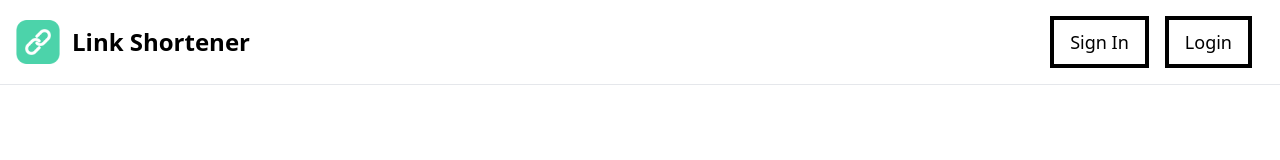
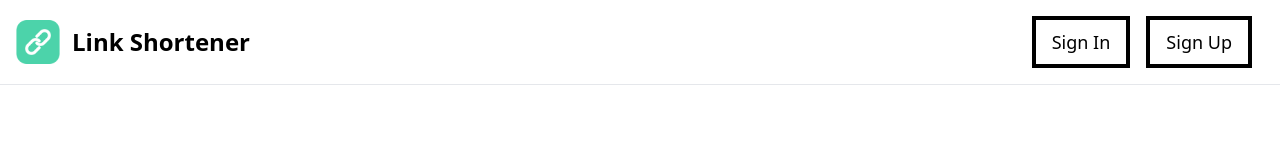
Before and after one commit to NikolaySimakov/ClickChain, a Vue app in the folder client/: page / in a window 1280 px wide. Shown: the top 160 px of the page. Built offline with nearby package versions, Linux system fonts and the light colour scheme; no server answers.

Commit message:
Navbar: replace buttons to router-link

```diff
--- a/client/src/components/Navbar.vue
+++ b/client/src/components/Navbar.vue
@@ -8,20 +8,18 @@
         <div class="ml-3">Link Shortener</div>
       </router-link>
       <div class="flex md:order-2">
-        <button
-          type="button"
+        <router-link
+          to="signin"
           class="font-bold border-4 border-black text-black bg-white font-medium text-lg px-4 py-2 text-center mr-2"
-          @click="$router.push('signin')"
         >
           Sign In
-        </button>
-        <button
-          type="button"
+        </router-link>
+        <router-link
+          to="signup"
           class="font-bold border-4 border-black text-black bg-white font-medium text-lg px-4 py-2 text-center mr-3 ml-2"
-          @click="$router.push('login')"
         >
-          Login
-        </button>
+          Sign Up
+        </router-link>
       </div>
     </div>
   </nav>
```
